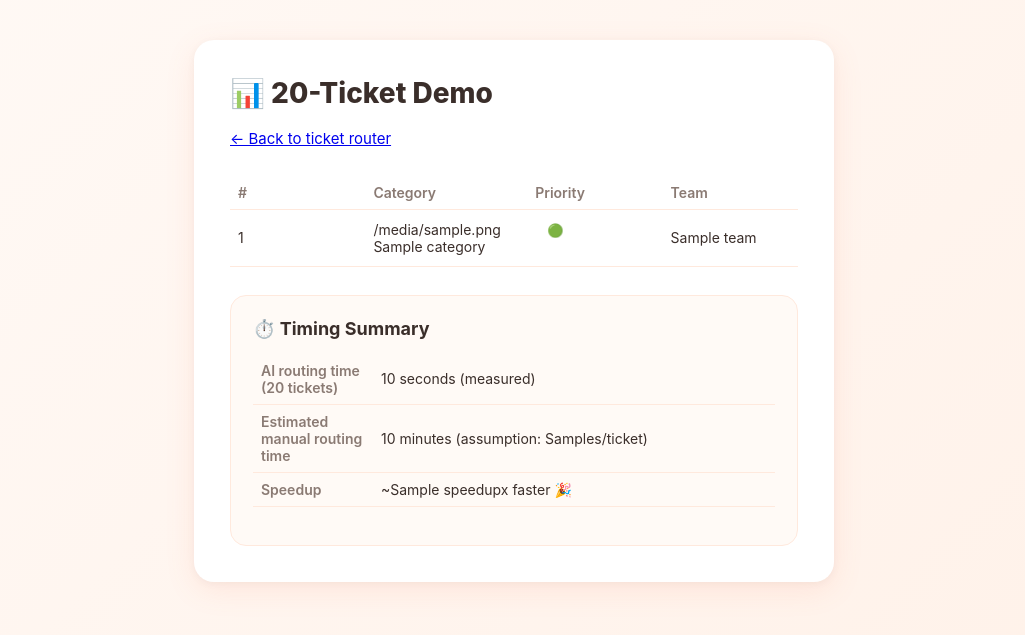
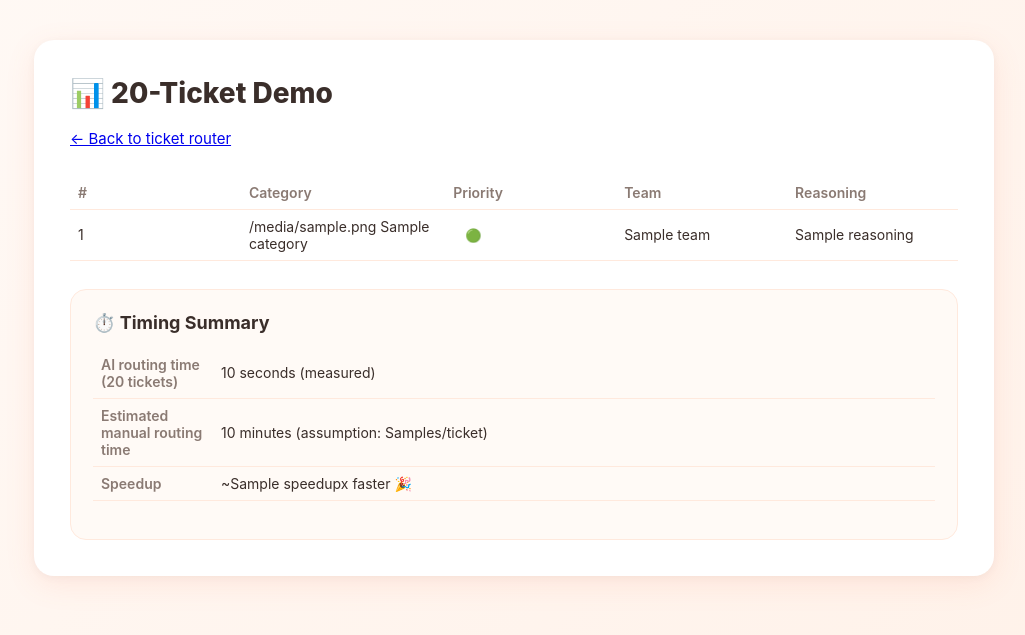
Before and after one commit to phadke-shreya/Smart-Ticket-Router, a FastAPI app: template templates/demo.html in a window 1280 px wide. Shown: the top 635 px of the page, without its empty margins (126-1151 px from the left). Run offline with FastAPI, Linux system fonts and the light colour scheme; the template is opened without the code that fills it: most values are stand-ins (such as "Sample title", 1, 10 or a date in 2020).

Commit message:
fix: show reasoning field in 20-ticket demo table and CLI output

```diff
--- a/demo_timing.py
+++ b/demo_timing.py
@@ -12,7 +12,8 @@ def main():
             print(f'#{entry["id"]:>2} -> ERROR: {entry["error"]}')
         else:
             r = entry["result"]
-            print(f'#{entry["id"]:>2} -> {r["category"]:<20} {r["priority"]:<7} {r["team"]}')
+            print(f'#{entry["id"]:>2} -> {r["category"]:<20} {r["priority"]:<7} {r["team"]:<18} {r["reasoning"]}')
+
 
     manual_seconds = manual_estimate_seconds(len(tickets))
 
--- a/static/style.css
+++ b/static/style.css
@@ -144,3 +144,7 @@ pre {
     font-weight: 700;
     color: var(--accent);
 }
+
+.container.wide {
+    max-width: 960px;
+}
--- a/templates/demo.html
+++ b/templates/demo.html
@@ -6,17 +6,17 @@
     <link rel="stylesheet" href="{{ url_for('static', path='/style.css') }}">
 </head>
 <body>
-    <div class="container">
+    <div class="container wide">
         <h1>📊 20-Ticket Demo</h1>
         <p class="subtitle"><a href="/">&larr; Back to ticket router</a></p>
 
         <table>
-            <tr><th>#</th><th>Category</th><th>Priority</th><th>Team</th></tr>
+            <tr><th>#</th><th>Category</th><th>Priority</th><th>Team</th><th>Reasoning</th></tr>
             {% for entry in per_ticket_results %}
             <tr>
                 <td>{{ entry.id }}</td>
                 {% if entry.error %}
-                <td colspan="3" class="error-cell">ERROR: {{ entry.error }}</td>
+                <td colspan="4" class="error-cell">ERROR: {{ entry.error }}</td>
                 {% else %}
                 <td>{{ category_icons[entry.result.category] }} {{ entry.result.category }}</td>
                 <td>
@@ -26,6 +26,7 @@
                     </span>
                 </td>
                 <td>{{ entry.result.team }}</td>
+                <td>{{ entry.result.reasoning }}</td>
                 {% endif %}
             </tr>
             {% endfor %}
```
